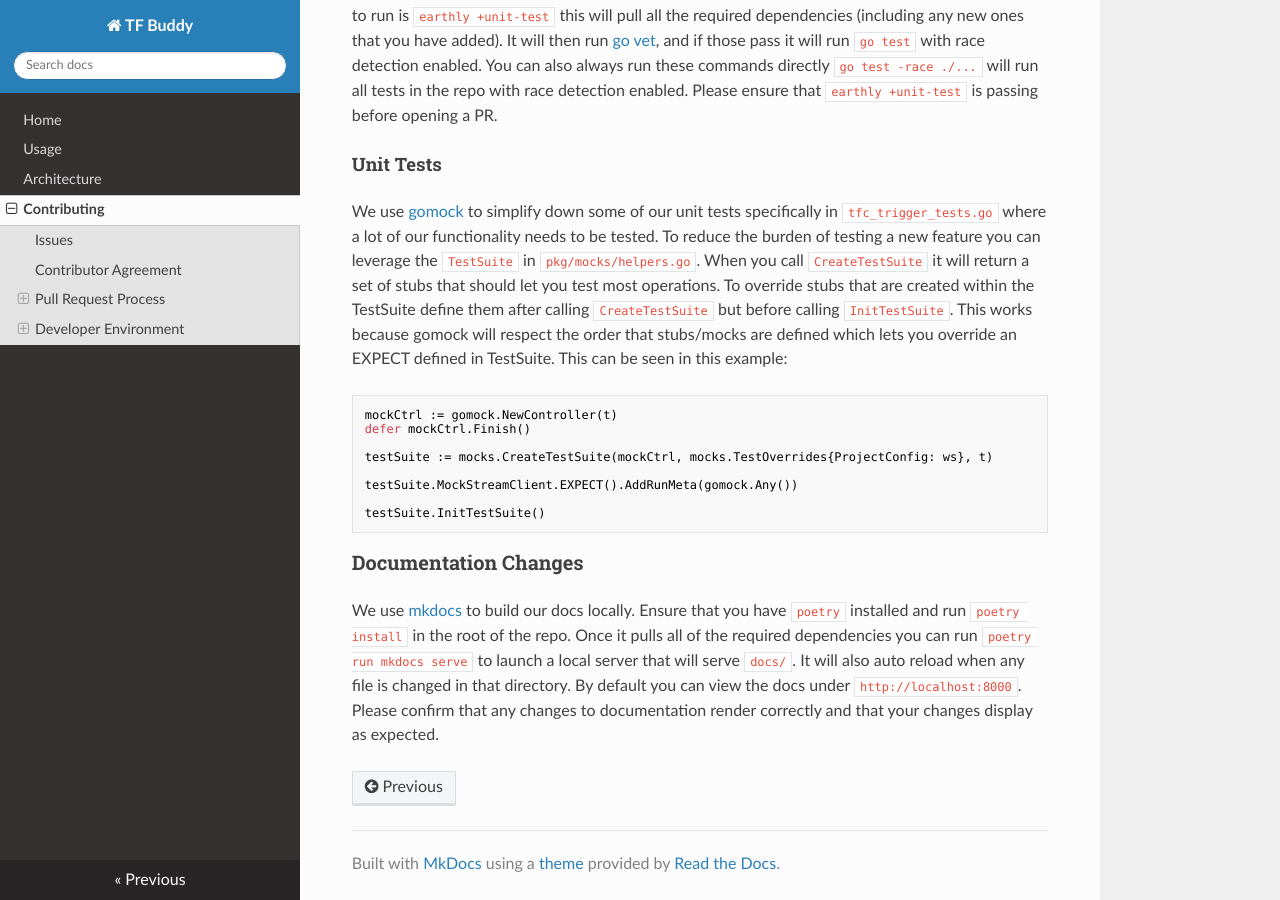
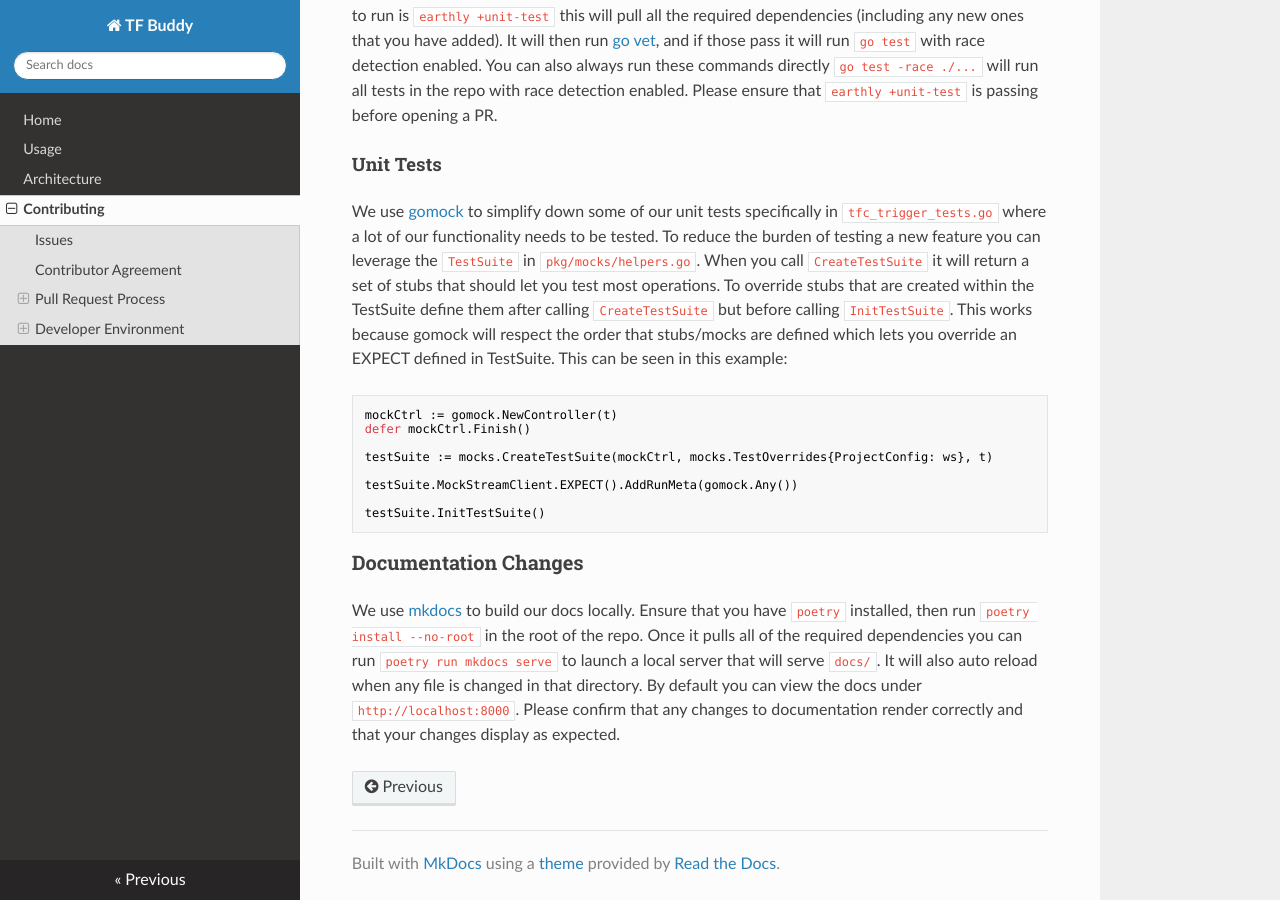
Before and after one commit to zapier/tfbuddy, an MkDocs documentation site: the page built from docs/contributing.md, in a window 1280 px wide and 900 px high, scrolled down 4478 px. Built offline with MkDocs 1.6.1, drawn with Linux system fonts in a browser that asks for light colours; nearby versions of some CDN libraries.

Commit message:
chore: updated docs to include mention of --no-root option for poetry
Since Poetry is being used here solely to build mkdocs, if the --no-root
option is omitted when installing, Poetry will emit a ValueError.
See this Issue: https://github.com/python-poetry/poetry/issues/2458#issuecomment-1167736014

Signed-off-by: Stephan Garland <stephan.garland@zapier.com>

```diff
--- a/docs/contributing.md
+++ b/docs/contributing.md
@@ -124,4 +124,4 @@ testSuite.InitTestSuite()
 
 ### Documentation Changes
 
-We use [mkdocs](https://www.mkdocs.org/) to build our docs locally. Ensure that you have `poetry` installed and run `poetry install` in the root of the repo. Once it pulls all of the required dependencies you can run `poetry run mkdocs serve` to launch a local server that will serve `docs/`. It will also auto reload when any file is changed in that directory. By default you can view the docs under `http://localhost:8000`. Please confirm that any changes to documentation render correctly and that your changes display as expected.
+We use [mkdocs](https://www.mkdocs.org/) to build our docs locally. Ensure that you have `poetry` installed, then run `poetry install --no-root` in the root of the repo. Once it pulls all of the required dependencies you can run `poetry run mkdocs serve` to launch a local server that will serve `docs/`. It will also auto reload when any file is changed in that directory. By default you can view the docs under `http://localhost:8000`. Please confirm that any changes to documentation render correctly and that your changes display as expected.
```
